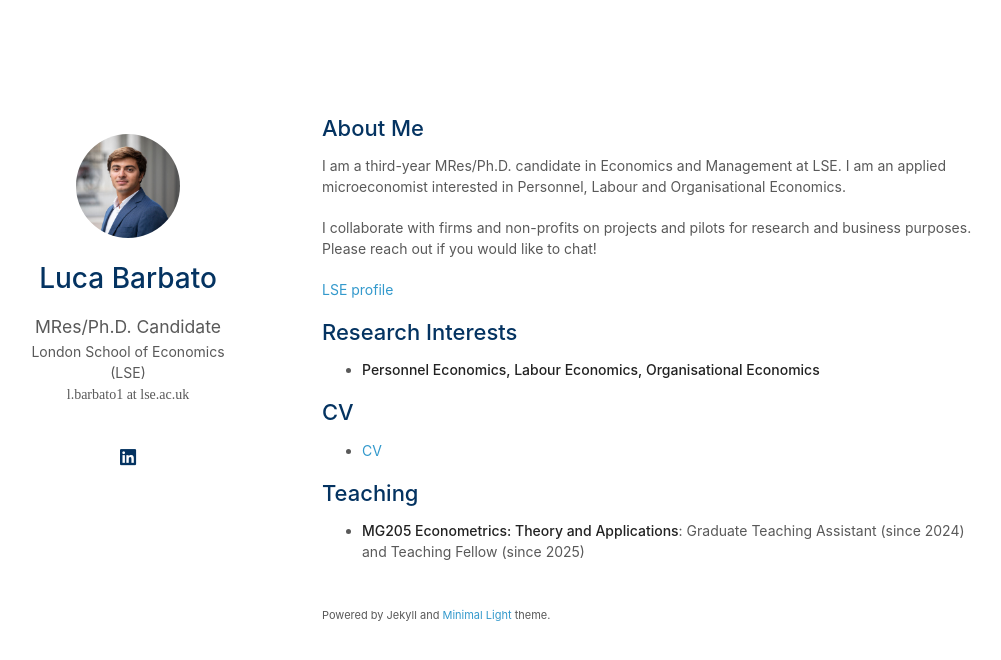
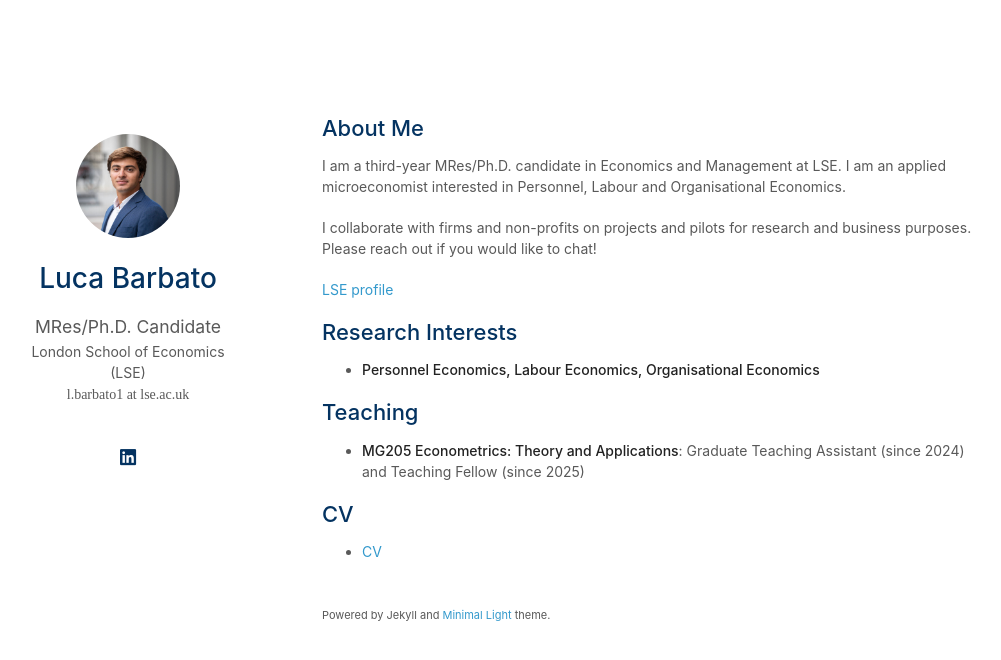
Before and after one commit to barbatoluca/barbatoluca.github.io, a Jekyll site: the page built from index.md, in a window 1280 px wide. Shown: the top 660 px of the page, without its empty margins (148-1149 px from the left). Built offline with Jekyll 4.4.1, drawn with Linux system fonts in a browser that asks for light colours; a style sheet for code colours, icons or effects is not loaded; our own code applies the rules of GitHub Pages for plain Markdown files.

```diff
--- a/index.md
+++ b/index.md
@@ -14,9 +14,9 @@ I collaborate with firms and non-profits on projects and pilots for research and
 
 - **Personnel Economics, Labour Economics, Organisational Economics**
 
-## CV
-- <a href="https://www.lse.ac.uk/people/luca-barbato](https://barbatoluca.github.io/assets/files/Luca_Barbato_CV.pdf">CV</a>
-
 ## Teaching
 
 - **MG205 Econometrics: Theory and Applications**: Graduate Teaching Assistant (since 2024) and Teaching Fellow (since 2025)
+
+## CV
+- <a href="https://www.lse.ac.uk/people/luca-barbato](https://barbatoluca.github.io/assets/files/Luca_Barbato_CV.pdf">CV</a>
```
